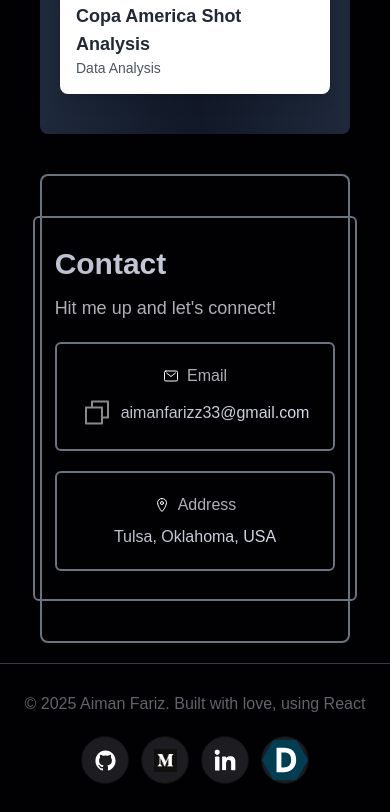
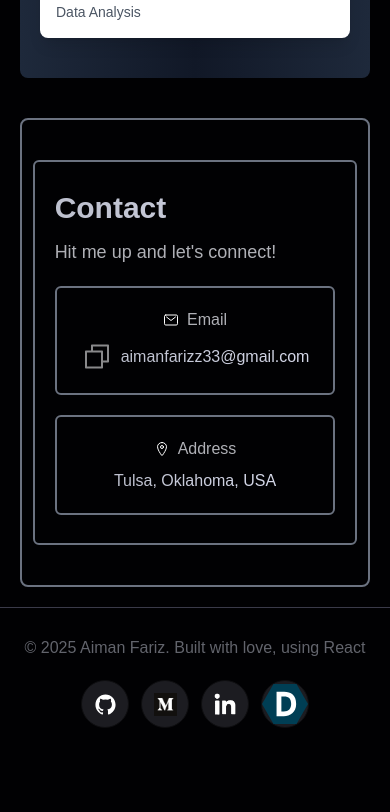
Before and after one commit to AimanFariz/online-portfolio, a React (Create React App) app: page / in a window 390 px wide. Shown: the part 5411-6223 px from the top of the page. After the commit the page ends 6167 px from the top, so only its background shows below. Built offline with nearby package versions, Linux system fonts and the light colour scheme; a web font is replaced by a local one.

Commit message:
mobile ui bug

```diff
--- a/src/sections/Contact.jsx
+++ b/src/sections/Contact.jsx
@@ -20,7 +20,7 @@ const Contact = () => {
     }, 2000);
   };
   return (
-    <section className="c-space lg:mx-auto mx-10 py-10 px-5 border-2 border-gray-500 mt-10 mb-5 rounded-lg" id="contact">
+    <section className="c-space lg:mx-auto mx-5 py-10 px-5 border-2 border-gray-500 mt-10 mb-5 rounded-lg" id="contact">
       <div className="relative flex items-center justify-center flex-col">
         <div className="border-2 border-gray-500 py-7 px-5 rounded-md">
           <h3 className="head-text ">Contact</h3>
--- a/src/sections/Projects.jsx
+++ b/src/sections/Projects.jsx
@@ -3,7 +3,7 @@ import { personalProjects } from '../constants';
 
 function Projects() {
   return (
-    <div className="max-w-7xl lg:mx-auto mx-10 flex flex-col justify-center c-space bg-gradient-to-r from-slate-800 via-gray-900 to-slate-800 py-10 rounded-lg" id='projects'>
+    <div className="max-w-7xl lg:mx-auto mx-5 flex flex-col justify-center c-space bg-gradient-to-r from-slate-800 via-gray-900 to-slate-800 py-10 rounded-lg" id='projects'>
       <h2 className="text-3xl font-bold text-gray-100 text-center my-10">
         Personal Projects
       </h2>
```
